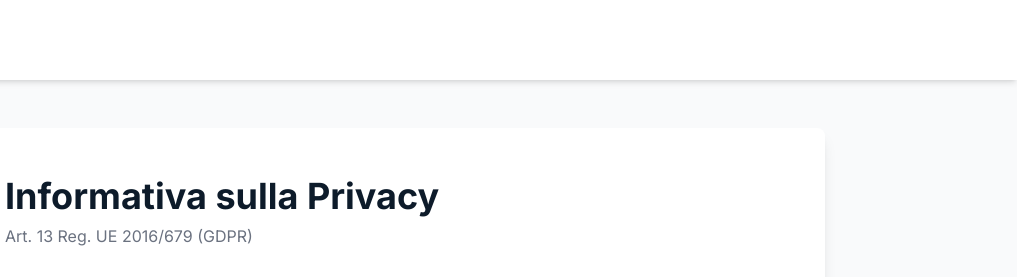
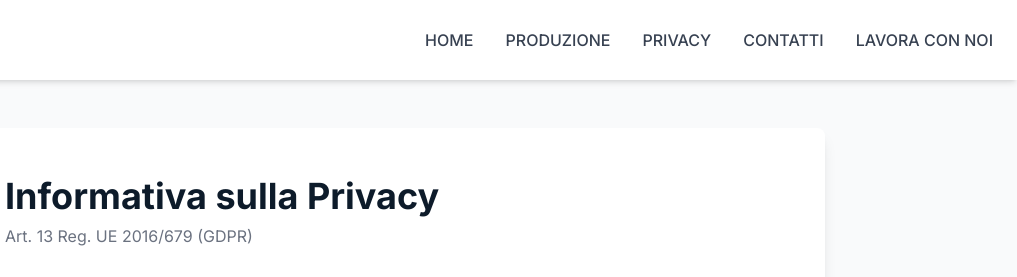
Before and after one commit to paront0/sitoDalmass.github.io, a plain HTML site: page privacy.html in a window 1280 px wide. Shown: the top 277 px of the page, 263-1280 px from the left. Drawn offline with nearby package versions, Linux system fonts and the light colour scheme.

Commit message:
risoluzione problemi menù pt4

```diff
--- a/privacy.html
+++ b/privacy.html
@@ -33,12 +33,12 @@
                     <img src="img/logo.png" alt="Logo Dalmass Plastik" class="h-12 w-auto" onerror="this.onerror=null;this.src='https://placehold.co/200x50/ffffff/000000?text=Dalmass+Plastik';">
                 </a>
             </div>
-            <div id="mobile-menu" class="hidden md:hidden bg-white py-4">
-                <a href="#home" class="block text-center text-gray-700 py-2 hover:bg-gray-100">HOME</a>
-                <a href="prodotti.html" class="block text-center text-gray-700 py-2 hover:bg-gray-100">PRODUZIONE</a>
-                <a href="privacy.html" class="block text-center text-gray-700 py-2 hover:bg-gray-100">PRIVACY</a>
-                <a href="#contatti" class="block text-center text-gray-700 py-2 hover:bg-gray-100">CONTATTI</a>
-                <a href="lavora_con_noi.html" class="block text-center text-gray-700 py-2 hover:bg-gray-100">LAVORA CON NOI</a>
+             <div class="hidden md:flex items-center space-x-8">
+                <a href="index.html" class="text-gray-700 hover:text-brand-red transition duration-300 font-medium">HOME</a>
+                <a href="prodotti.html" class="text-gray-700 hover:text-brand-red transition duration-300 font-medium">PRODUZIONE</a>
+                <a href="privacy.html" class="text-gray-700 hover:text-brand-red transition duration-300 font-medium">PRIVACY</a>
+                <a href="#contatti" class="text-gray-700 hover:text-brand-red transition duration-300 font-medium">CONTATTI</a>
+                <a href="lavora_con_noi.html" class="text-gray-700 hover:text-brand-red transition duration-300 font-medium">LAVORA CON NOI</a>
             </div>
             <div class="md:hidden">
                 <button id="mobile-menu-button" class="text-gray-700 focus:outline-none">
@@ -46,8 +46,8 @@
                 </button>
             </div>
         </nav>
-        <div id="mobile-menu" class="hidden md:hidden bg-white py-4">
-                <a href="#home" class="block text-center text-gray-700 py-2 hover:bg-gray-100">HOME</a>
+       <div id="mobile-menu" class="hidden md:hidden bg-white py-4">
+                <a href="index.html" class="block text-center text-gray-700 py-2 hover:bg-gray-100">HOME</a>
                 <a href="prodotti.html" class="block text-center text-gray-700 py-2 hover:bg-gray-100">PRODUZIONE</a>
                 <a href="privacy.html" class="block text-center text-gray-700 py-2 hover:bg-gray-100">PRIVACY</a>
                 <a href="#contatti" class="block text-center text-gray-700 py-2 hover:bg-gray-100">CONTATTI</a>
```
Also changed, not shown: index.html (+2 -2 lines), lavora_con_noi.html (+8 -8 lines), prodotti.html (+7 -7 lines).
